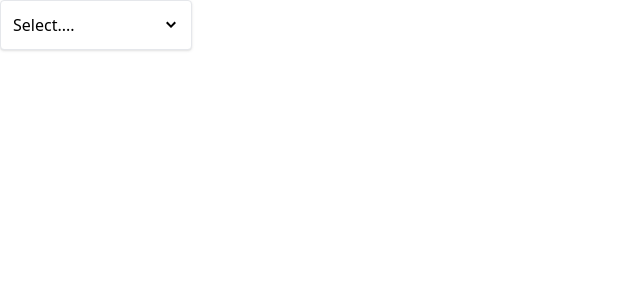
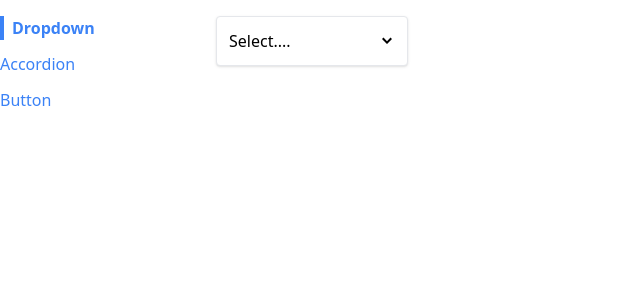
Before and after one commit to jayanshukikani-1412/Nav-Comps-App, a React (Create React App) app: page / in a window 1280 px wide. Shown: the top 300 px of the page, without its empty margins (0-640 px from the left). Built offline with nearby package versions, Linux system fonts and the light colour scheme.

Commit message:
Navigation system is integrate

```diff
--- a/src/App.js
+++ b/src/App.js
@@ -1,22 +1,25 @@
-import React, { useState } from 'react'
-import Dropdown from './Component/Dropdown';
+import React from 'react'
+import Route from './Component/Route';
+import AccordionPage from './Page/AccordionPage';
+import DropDownPage from './Page/DropDownPage';
+import ButtonPage from './Page/ButtonPage';
+import Sidebar from './Component/Sidebar';
 
 const App = () => {
-
-    const [selection, setSelection] = useState(null);
-    const handleSelection = (option) => {
-        setSelection(option)
-    }
-
-    const options = [
-        { label:'Red', value:'red'},
-        { label:'Green', value:'green'},
-        { label:'Blue', value:'blue'}
-    ]
-
     return (
-        <div className='flex'>
-            <Dropdown options={options} onChange={handleSelection} value={selection}/>
+        <div className='container mx-auto grid grid-cols-6 gap-4 mt-4'>
+            <Sidebar/>
+           <div className='col-span-5'>
+                <Route path="/accordion">
+                    <AccordionPage/>
+                </Route>
+                <Route path="/">
+                    <DropDownPage/>
+                </Route>
+                <Route path="/buttons">
+                    <ButtonPage/>
+                </Route>
+            </div>
         </div>
     )
 }
--- /dev/null
+++ b/src/Component/Link.js
@@ -0,0 +1,25 @@
+import React from 'react'
+import classNames from 'classnames';
+import useNavigation from '../Hook/useNavigation';
+
+const Link = ({ to, children, className, activeClassName }) => {
+    const {navigate, currentPath} = useNavigation();
+
+    const classes = classNames('text-blue-500', className,
+    currentPath === to && activeClassName
+    )
+
+    const handleClick = (event) => {
+        event.preventDefault();
+
+        navigate(to);
+    }
+
+    return (
+        <a href={to} onClick={handleClick} className={classes}>
+            {children}
+        </a>
+    )
+}
+
+export default Link
--- /dev/null
+++ b/src/Component/Route.js
@@ -0,0 +1,11 @@
+import useNavigation from "../Hook/useNavigation";
+
+const Route = ({ path, children }) => {
+    const { currentPath } = useNavigation();
+    if (path === currentPath){
+        return children;
+    }
+    return null;
+}
+
+export default Route
--- /dev/null
+++ b/src/Component/Sidebar.js
@@ -0,0 +1,39 @@
+import React from 'react'
+import Link from './Link'
+const Sidebar = () => {
+    const links = [
+        {
+            label: 'Dropdown',
+            path: '/'
+        },
+        {
+            label: 'Accordion',
+            path: '/accordion'
+        },
+        {
+            label: 'Button',
+            path: '/buttons'
+        },
+    ];
+
+    const renderedLinks = links.map((link) => {
+        return <Link
+            key={link.label}
+            to={link.path}
+            className="mb-3"
+            activeClassName="font-bold border-l-4 border-blue-500 pl-2"
+        >
+            {link.label}
+        </Link>
+
+    })
+
+
+    return (
+        <div className='sticky top-0 flex flex-col items-start'>
+            {renderedLinks}
+        </div>
+    )
+}
+
+export default Sidebar
--- /dev/null
+++ b/src/Context/Navigation.js
@@ -0,0 +1,33 @@
+import { createContext, useEffect, useState } from "react";
+
+const NavigationContext = createContext();
+
+const NavigationProvider = ({ children }) => {
+    const [currentPath, setCurrentPath] = useState(window.location.pathname);
+
+    useEffect(() => {
+        const handler = () => {
+            setCurrentPath(window.location.pathname);
+        }
+        window.addEventListener('popstate', handler)
+
+        const cleanup = () => {
+            window.removeEventListener('popstate', handler)
+        }
+        return cleanup;
+    }, [])
+
+    const navigate = (to) => {
+        window.history.pushState({},'',to);
+        setCurrentPath(to);
+    }
+
+    return(
+        <NavigationContext.Provider value={{currentPath, navigate}}>
+            {children}
+        </NavigationContext.Provider>
+    )
+}
+
+export default NavigationContext;
+export { NavigationProvider }
--- /dev/null
+++ b/src/Hook/useNavigation.jsx
@@ -0,0 +1,9 @@
+import { useContext } from 'react';
+import NavigationContext from '../Context/Navigation';
+
+const useNavigation = () => {
+  return useContext(NavigationContext)
+
+}
+
+export default useNavigation
--- /dev/null
+++ b/src/Page/DropDownPage.js
@@ -0,0 +1,24 @@
+import React, { useState } from 'react'
+import Dropdown from '../Component/Dropdown';
+
+const DropDownPage = () => {
+
+    const [selection, setSelection] = useState(null);
+    const handleSelection = (option) => {
+        setSelection(option)
+    }
+
+    const options = [
+        { label:'Red', value:'red'},
+        { label:'Green', value:'green'},
+        { label:'Blue', value:'blue'}
+    ]
+
+    return (
+        <div className='flex'>
+            <Dropdown options={options} onChange={handleSelection} value={selection}/>
+        </div>
+    )
+}
+
+export default DropDownPage;
--- a/src/index.js
+++ b/src/index.js
@@ -1,8 +1,14 @@
 import "./index.css";
 import React from "react";
-import ReactDOM  from "react-dom/client";
+import ReactDOM from "react-dom/client";
 import App from "./App";
+import { NavigationProvider } from "./Context/Navigation";
 
 const element = document.getElementById('root');
 const root = ReactDOM.createRoot(element);
-root.render(<App/>);
+
+root.render(
+    <NavigationProvider>
+        <App />
+    </NavigationProvider>
+);
```
